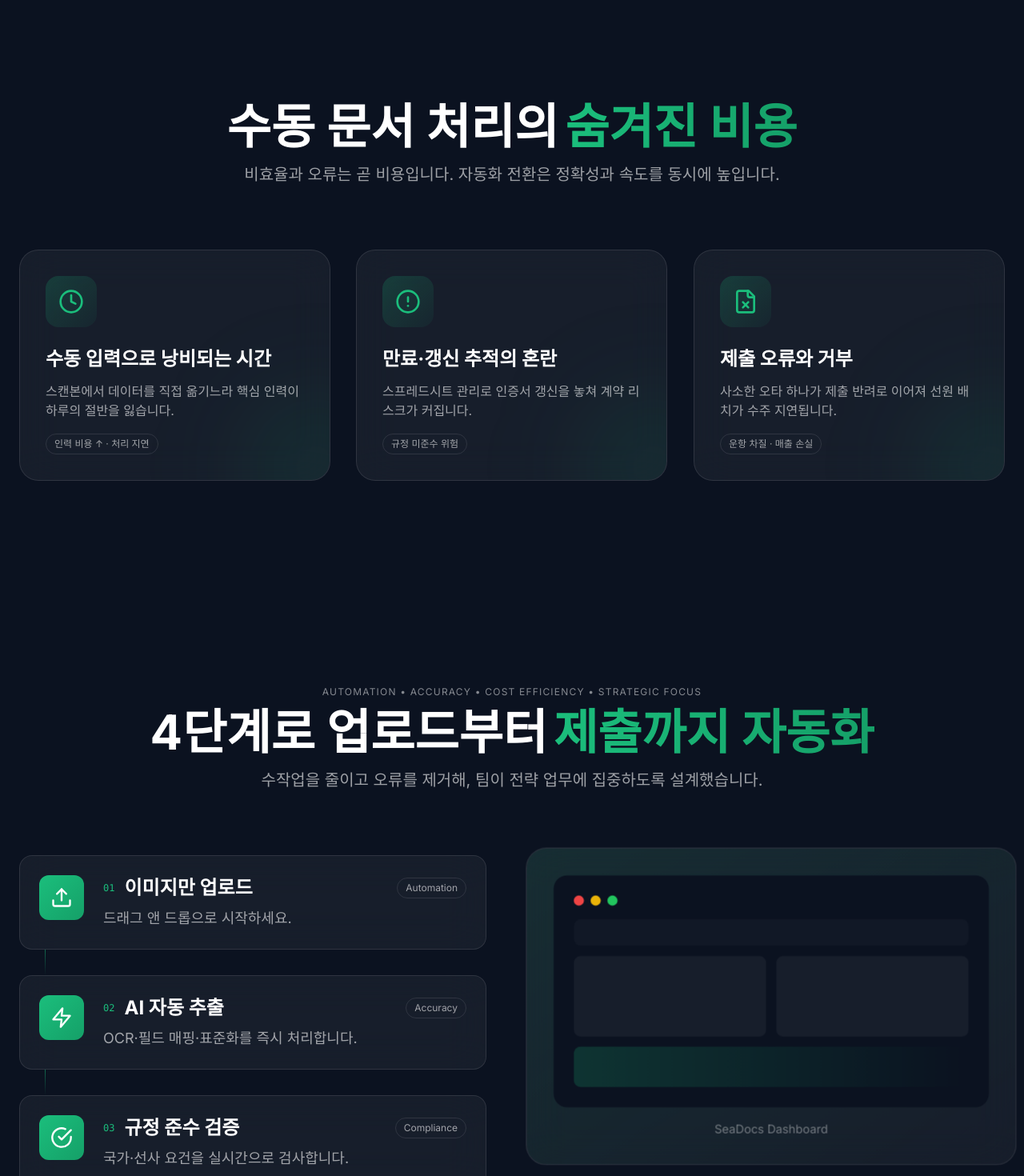
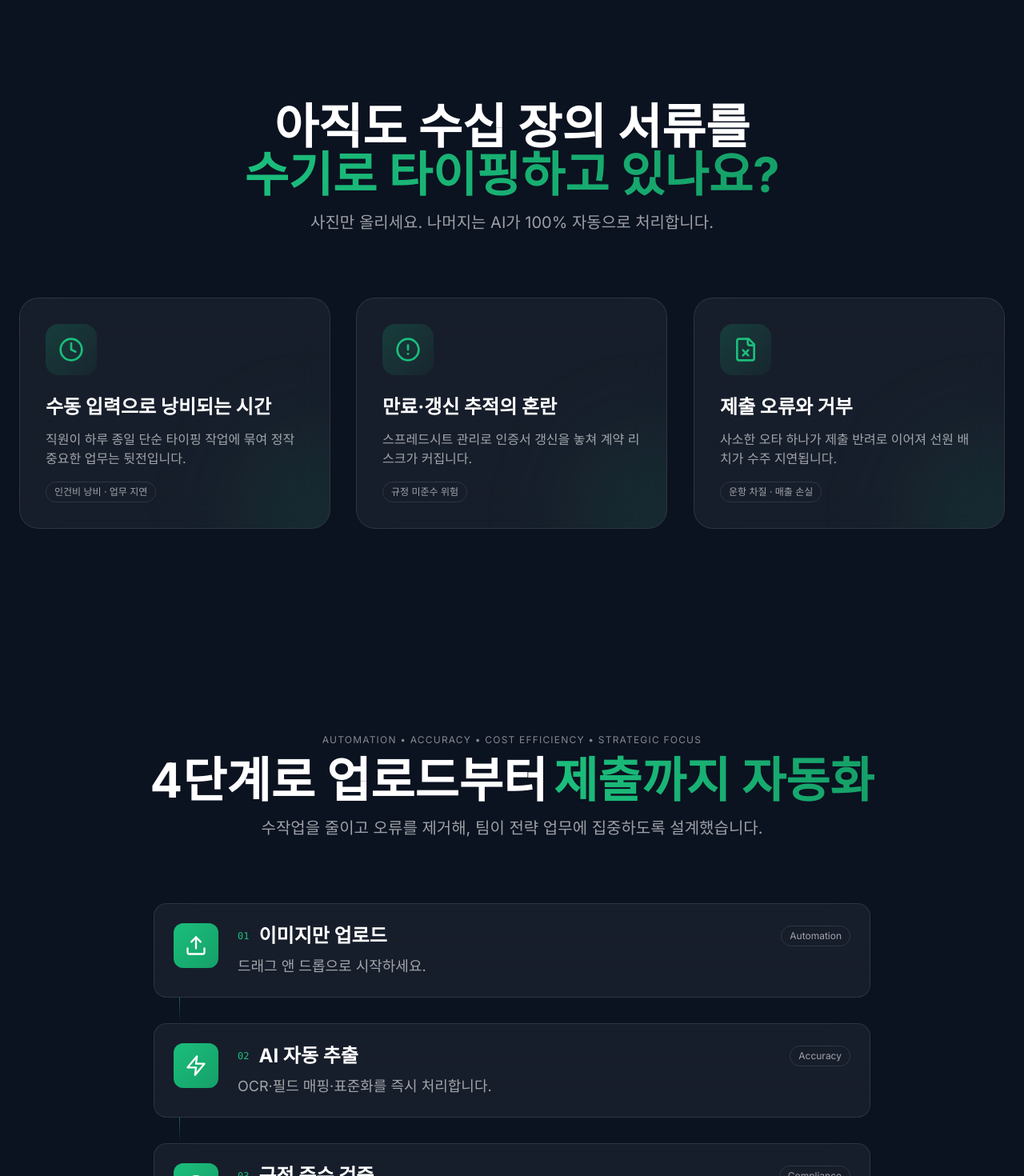
Before and after one commit to jeonghwan00/seafarer-docs-landing, a React (Vite) app: page / in a window 1280 px wide. Shown: the part 800-2270 px from the top of the page at 80% size. Built offline with nearby package versions, Linux system fonts and the light colour scheme; grey boxes are pictures that could not be loaded.

Commit message:
UX writing/ dashboard placeholder remove

```diff
--- a/src/components/HowItWorks.tsx
+++ b/src/components/HowItWorks.tsx
@@ -1,24 +1,14 @@
-import { motion, useScroll, useTransform } from 'framer-motion';
+import { motion } from 'framer-motion';
 import { Upload, Zap, CheckCircle, Send } from 'lucide-react';
-import { useRef } from 'react';
 import { useLanguage } from '../contexts/LanguageContext';
 
 const icons = [Upload, Zap, CheckCircle, Send];
 
 export default function HowItWorks() {
   const { t } = useLanguage();
-  const containerRef = useRef<HTMLDivElement>(null);
-  const { scrollYProgress } = useScroll({
-    target: containerRef,
-    offset: ['start end', 'end start'],
-  });
-
-  const scale = useTransform(scrollYProgress, [0, 0.5], [1, 1.05]);
-  const opacity = useTransform(scrollYProgress, [0, 0.3, 0.7, 1], [0.5, 1, 1, 0.5]);
 
   return (
     <section
-      ref={containerRef}
       className="relative py-24 md:py-32 px-6"
       aria-labelledby="how-heading"
     >
@@ -49,7 +39,7 @@ export default function HowItWorks() {
           </p>
         </motion.div>
 
-        <div className="grid lg:grid-cols-2 gap-12 md:gap-16 items-start">
+        <div className="max-w-4xl mx-auto">
           {/* Steps */}
           <ol className="space-y-6 md:space-y-8">
             {t.howItWorks.steps.map((step, index) => {
@@ -102,36 +92,6 @@ export default function HowItWorks() {
               );
             })}
           </ol>
-
-          {/* Sticky preview */}
-          <motion.div className="sticky top-24 md:top-32" style={{ scale, opacity }}>
-            <div className="relative rounded-3xl overflow-hidden bg-white/5 backdrop-blur-xl border border-white/10 p-6 md:p-8">
-              <div className="absolute inset-0 bg-gradient-to-br from-[#1BBE7C]/10 to-transparent" />
-              <div className="relative z-10">
-                {/* Window mock */}
-                <div className="bg-[#0B1220] rounded-2xl p-5 md:p-6 mb-4">
-                  <div className="flex items-center gap-2 mb-4">
-                    <div className="w-3 h-3 rounded-full bg-red-500" />
-                    <div className="w-3 h-3 rounded-full bg-yellow-500" />
-                    <div className="w-3 h-3 rounded-full bg-green-500" />
-                  </div>
-
-                  <div className="space-y-3">
-                    <div className="h-8 bg-white/5 rounded-lg animate-pulse" />
-                    <div className="grid grid-cols-2 gap-3">
-                      <div className="h-24 bg-white/5 rounded-lg" />
-                      <div className="h-24 bg-white/5 rounded-lg" />
-                    </div>
-                    <div className="h-12 bg-gradient-to-r from-[#1BBE7C]/20 to-transparent rounded-lg" />
-                  </div>
-                </div>
-
-                <div className="text-center">
-                  <p className="text-white/40 text-xs md:text-sm">SeaDocs Dashboard</p>
-                </div>
-              </div>
-            </div>
-          </motion.div>
         </div>
       </div>
     </section>
--- a/src/components/Problem.tsx
+++ b/src/components/Problem.tsx
@@ -17,10 +17,10 @@ export default function Problem() {
           viewport={{ once: true }}
           transition={{ duration: 0.8 }}
         >
-          <h2 id="problem-heading" className="text-4xl md:text-6xl font-bold text-white mb-4 leading-tight">
+          <h2 id="problem-heading" className="text-3xl md:text-5xl lg:text-6xl font-bold text-white mb-4 leading-tight max-w-5xl mx-auto">
             {t.problem.title}
-            <br className="md:hidden" />
-            <span className="md:ml-2 bg-gradient-to-r from-[#1BBE7C] to-[#15a068] bg-clip-text text-transparent">
+            <br />
+            <span className="bg-gradient-to-r from-[#1BBE7C] to-[#15a068] bg-clip-text text-transparent">
               {t.problem.highlight}
             </span>
           </h2>
--- a/src/translations/translations.ts
+++ b/src/translations/translations.ts
@@ -16,14 +16,14 @@ export const translations = {
       },
     },
     problem: {
-      title: '수동 문서 처리의',
-      highlight: '숨겨진 비용',
-      subtitle: '비효율과 오류는 곧 비용입니다. 자동화 전환은 정확성과 속도를 동시에 높입니다.',
+      title: '아직도 수십 장의 서류를',
+      highlight: '수기로 타이핑하고 있나요?',
+      subtitle: '사진만 올리세요. 나머지는 AI가 100% 자동으로 처리합니다.',
       cards: [
         {
           title: '수동 입력으로 낭비되는 시간',
-          description: '스캔본에서 데이터를 직접 옮기느라 핵심 인력이 하루의 절반을 잃습니다.',
-          impact: '인력 비용 ↑ · 처리 지연',
+          description: '직원이 하루 종일 단순 타이핑 작업에 묶여 정작 중요한 업무는 뒷전입니다.',
+          impact: '인건비 낭비 · 업무 지연',
         },
         {
           title: '만료·갱신 추적의 혼란',
@@ -123,7 +123,7 @@ export const translations = {
       highlight: '첫 번째 기업이 되세요',
       description: '얼리 액세스 신청 시 맞춤 온보딩, 우선 지원, 평생 할인 혜택 제공.',
       button: '얼리 액세스 신청',
-      limited: '2025년 1분기 한정 인원',
+      limited: '2025년 4분기 한정 인원',
     },
     footer: {
       description: 'AI 기반 선원 문서 자동화로 해운 산업의 워크플로우를 혁신합니다.',
@@ -179,14 +179,14 @@ export const translations = {
       },
     },
     problem: {
-      title: 'The Hidden Costs of',
-      highlight: 'Manual Documentation',
-      subtitle: 'Inefficiency and errors equal costs. Automation delivers accuracy and speed simultaneously.',
+      title: 'Still manually typing',
+      highlight: 'dozens of documents?',
+      subtitle: 'Just upload photos. AI handles 100% of the rest automatically.',
       cards: [
         {
           title: 'Time Wasted on Manual Entry',
-          description: 'Your key personnel lose half their day manually transferring data from scanned documents.',
-          impact: 'Labor Costs ↑ · Processing Delays',
+          description: 'Staff spend all day on repetitive typing tasks while critical work gets neglected.',
+          impact: 'Wasted Labor · Delays',
         },
         {
           title: 'Expiration Tracking Chaos',
@@ -286,7 +286,7 @@ export const translations = {
       highlight: 'Transform Your Workflow',
       description: 'Early access includes custom onboarding, priority support, and lifetime discount benefits.',
       button: 'Request Early Access',
-      limited: 'Limited Spots for Q1 2025',
+      limited: 'Limited Spots for Q4 2025',
     },
     footer: {
       description: 'Revolutionizing maritime industry workflows with AI-powered seafarer document automation.',
@@ -342,14 +342,14 @@ export const translations = {
       },
     },
     problem: {
-      title: '手作業による',
-      highlight: '隠れたコスト',
-      subtitle: '非効率とミスはコストです。自動化は正確性とスピードを同時に実現します。',
+      title: 'まだ何十枚もの書類を',
+      highlight: '手入力していませんか？',
+      subtitle: '写真をアップするだけ。残りはAIが100%自動処理します。',
       cards: [
         {
           title: '手入力で失われる時間',
-          description: 'スキャン文書からのデータ移行で、重要な人材が1日の半分を失っています。',
-          impact: '人件費 ↑ · 処理遅延',
+          description: 'スタッフが一日中単純なタイピング作業に追われ、重要な業務が後回しになります。',
+          impact: '人件費の無駄 · 遅延',
         },
         {
           title: '期限管理の混乱',
@@ -449,7 +449,7 @@ export const translations = {
       highlight: '最初の企業になりませんか',
       description: 'アーリーアクセス申請で、カスタムオンボーディング、優先サポート、生涯割引特典を提供します。',
       button: 'アーリーアクセス申請',
-      limited: '2025年第1四半期限定枠',
+      limited: '2025年第4四半期限定枠',
     },
     footer: {
       description: 'AI基盤の船員文書自動化で海運業界のワークフローを革新します。',
```
